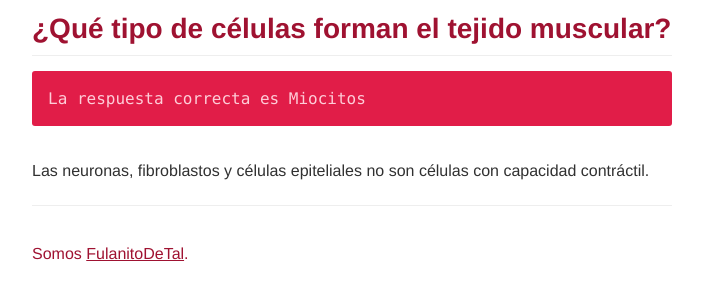
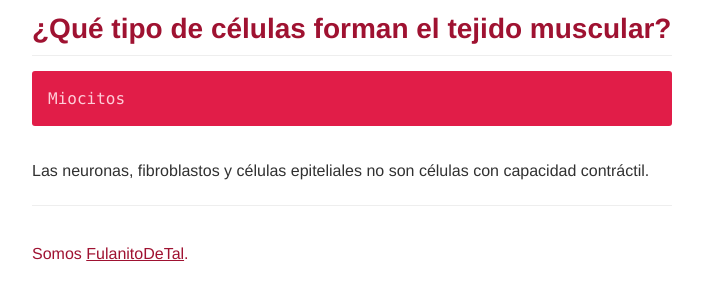
Before and after one commit to ganalez2006/ganalez2006.github.io, a plain HTML site: page index.html in a window 1280 px wide. Shown: the part 86-386 px from the top of the page, without its empty margins (288-991 px from the left). Drawn offline with Linux system fonts and the light colour scheme.

Commit message:
Update index.html

```diff
--- a/index.html
+++ b/index.html
@@ -21,7 +21,7 @@
 
 		<div style="display:block;text-decoration:none;-moz-box-sizing:border-box;box-sizing:border-box;background-color:#e11d48;color:#fecdd8;margin-bottom:16px;border-radius:3px;">
 			<div style="-moz-box-sizing:border-box;box-sizing:border-box;overflow:auto;margin-top:0;margin-bottom:0;word-wrap:normal;font-family:Consolas, &quot;Liberation Mono&quot;, Menlo, Courier, monospace;padding:16px;line-height:1.45;border-radius:3px;word-break:normal;">
-				La respuesta correcta es Miocitos
+				Miocitos
 			</div>
 		</div>
 
```
